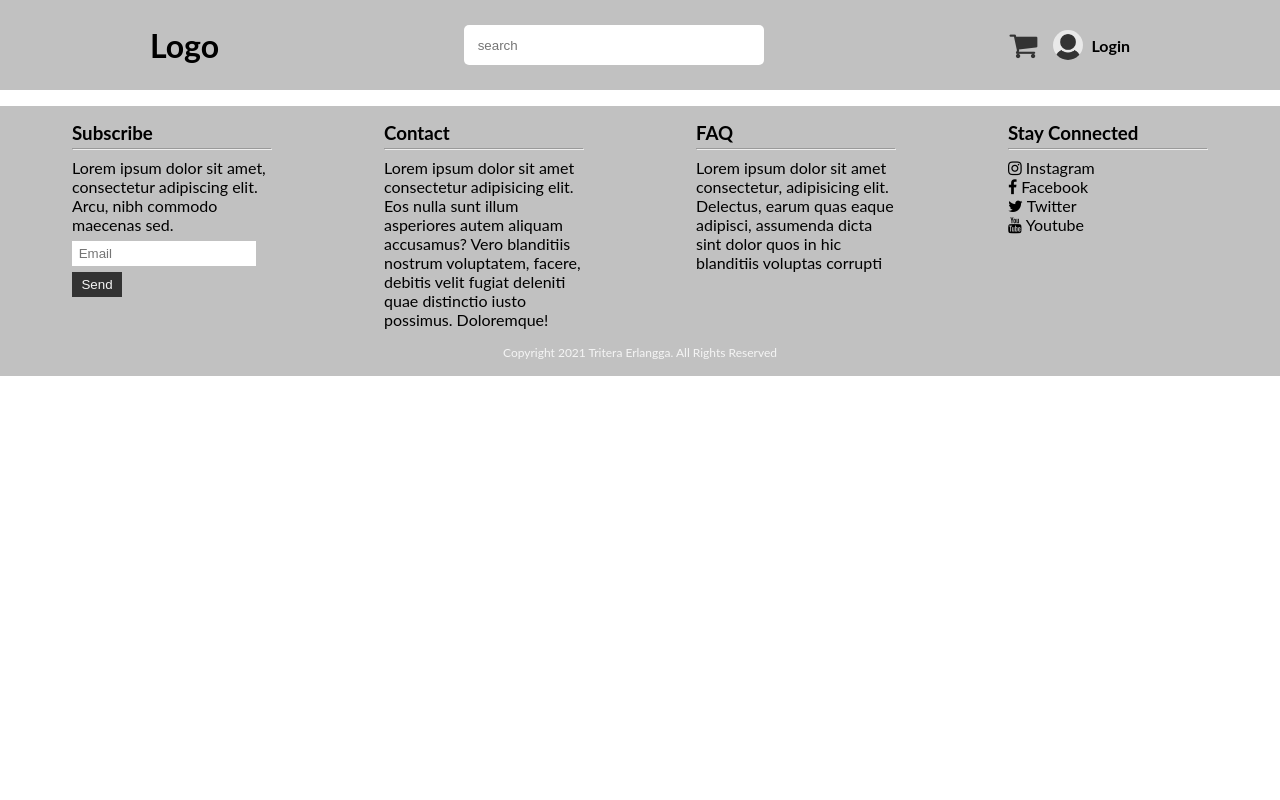
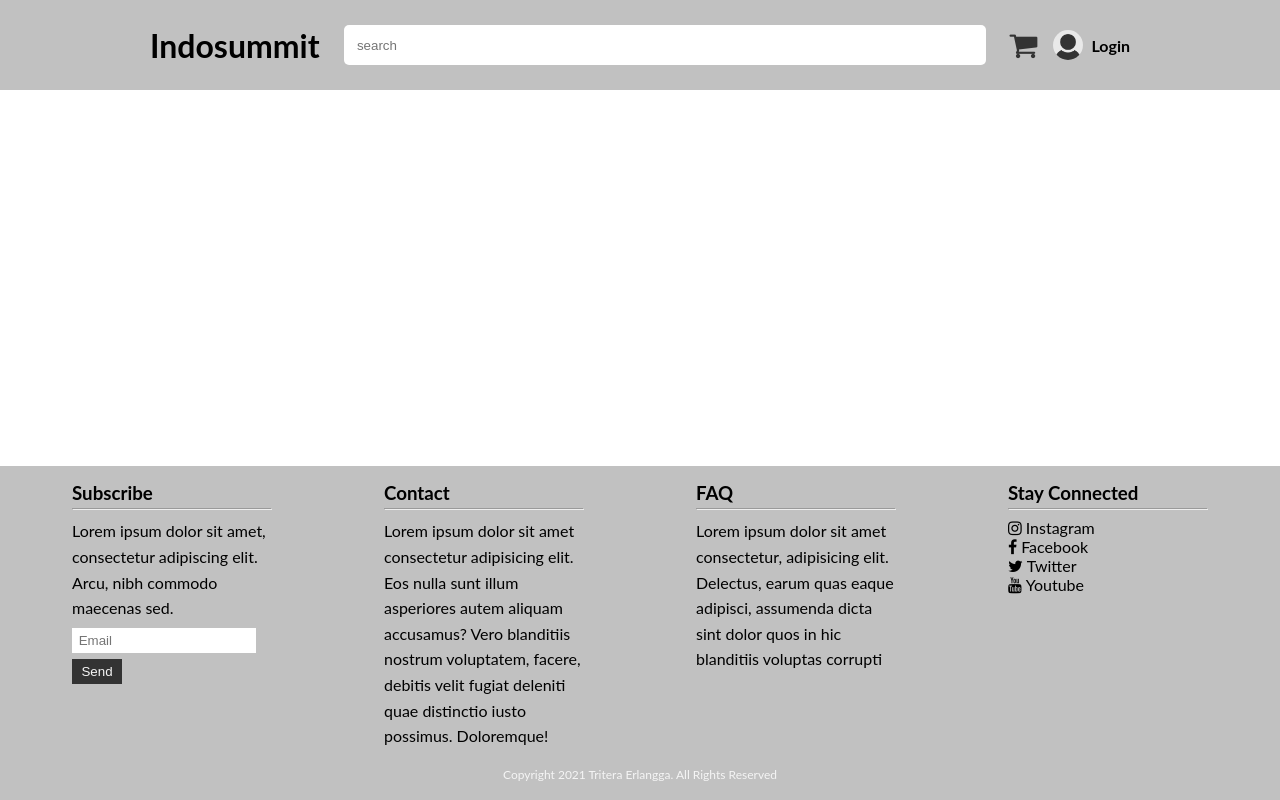
Before and after one commit to troy213/market, a React (Create React App) app in the folder client/: page /search in a window 1280 px wide. Built offline with nearby package versions, Linux system fonts and the light colour scheme.

Commit message:
add some pages, and redesign searchbar

```diff
--- a/client/src/AppRouter.js
+++ b/client/src/AppRouter.js
@@ -3,6 +3,8 @@ import { BrowserRouter as Router, Route, Switch } from 'react-router-dom'
 import App from './component/home/App'
 import Search from './component/page/Search'
 import Signup from './component/page/Signup'
+import Cart from './component/page/Cart'
+import Products from './component/page/Products'
 import store from './store'
 
 const AppRouter = () => (
@@ -13,6 +15,8 @@ const AppRouter = () => (
       </Route>
       <Route path='/search' component={Search} />
       <Route path='/signup' component={Signup} />
+      <Route path='/cart' component={Cart} />
+      <Route path='/products' component={Products} />
     </Switch>
   </Router>
 )
--- a/client/src/component/home/App.css
+++ b/client/src/component/home/App.css
@@ -14,6 +14,10 @@ html {
 
 body {
   font-family: 'Lato', 'Roboto', sans-serif;
+}
+
+p {
+  line-height: 1.6;
 }
 
 .center {
@@ -83,7 +87,6 @@ footer {
   display: flex;
   align-items: center;
   height: 90px;
-  margin-bottom: 1em;
 }
 
 .nav-container {
@@ -105,14 +108,25 @@ footer {
 }
 
 .search-bar {
-  display: none;
+  margin: 0 1em;
+  border-radius: 5px;
+  border: 0;
+  padding: 1em;
+  height: 40px;
+  width: 250px;
 }
 
-.search {
-  color: #333;
-  display: block;
-  font-size: 25px;
-  margin-right: 1rem;
+.search-bar-mobile {
+  display: flex;
+  height: 60px;
+  min-width: 360px;
+  background: #ddd;
+  justify-content: center;
+  align-items: center;
+}
+
+.search-bar-desktop {
+  display: none;
 }
 
 .cart {
@@ -135,6 +149,7 @@ footer {
 /* Promo Section */
 
 .promo {
+  margin-top: 1em;
   display: flex;
   flex-direction: column;
 }
@@ -152,7 +167,7 @@ footer {
 }
 
 .main-promo {
-  padding: 1em;
+  padding: 2em;
   height: 400px;
 }
 
@@ -345,18 +360,19 @@ footer {
     width: 100%;
   }
 
-  .search {
-    display: none;
+  .search-bar {
+    margin: 0;
+    width: 100%;
   }
 
-  .search-bar {
+  .search-bar-desktop {
     display: block;
-    border-radius: 5px;
-    border: 0;
-    padding: 1em;
-    height: 40px;
-    width: 300px;
-    max-width: 300px;
+    flex-grow: 1;
+    padding: 0 1.5em;
+  }
+
+  .search-bar-mobile {
+    display: none;
   }
 
   .main h2 {
--- a/client/src/component/home/Footer.js
+++ b/client/src/component/home/Footer.js
@@ -37,9 +37,11 @@ const Footer = () => {
         <div className='footer-content faq'>
           <h3>FAQ</h3>
           <hr />
-          Lorem ipsum dolor sit amet consectetur, adipisicing elit. Delectus,
-          earum quas eaque adipisci, assumenda dicta sint dolor quos in hic
-          blanditiis voluptas corrupti
+          <p>
+            Lorem ipsum dolor sit amet consectetur, adipisicing elit. Delectus,
+            earum quas eaque adipisci, assumenda dicta sint dolor quos in hic
+            blanditiis voluptas corrupti
+          </p>
         </div>
         <div className='footer-content socials'>
           <h3>Stay Connected</h3>
--- a/client/src/component/home/Header.js
+++ b/client/src/component/home/Header.js
@@ -22,20 +22,19 @@ const Header = (props) => {
       <nav className='nav'>
         <div className='nav-container'>
           <a href='/'>
-            <h1 className='logo'>Logo</h1>
+            <h1 className='logo'>Indosummit</h1>
           </a>
-          <input
-            type='text'
-            className='search-bar'
-            name='search'
-            placeholder='search'
-            value={searchValue}
-            onChange={(e) => setSearchValue(e.target.value)}
-            onKeyDown={onEnterPress}
-          />
+          <div className='search-bar-desktop'>
+            <SearchBar
+              value={searchValue}
+              handleChange={(e) => setSearchValue(e.target.value)}
+              onEnter={onEnterPress}
+            />
+          </div>
           <div className='nav-utils'>
-            <i className='fa fa-search search'></i>
-            <i className='fa fa-shopping-cart cart'></i>
+            <a href='/cart'>
+              <i className='fa fa-shopping-cart cart'></i>
+            </a>
             <div className='user' onClick={() => setIsOpen(true)}>
               <img src={avatar} alt='avatar' className='avatar' />
               <strong>Login</strong>
@@ -43,8 +42,29 @@ const Header = (props) => {
           </div>
         </div>
       </nav>
+      <div className='search-bar-mobile'>
+        <SearchBar
+          value={searchValue}
+          handleChange={(e) => setSearchValue(e.target.value)}
+          onEnter={onEnterPress}
+        />
+      </div>
     </>
   )
 }
 
+const SearchBar = (props) => {
+  return (
+    <input
+      type='text'
+      className='search-bar'
+      name='search'
+      placeholder='search'
+      value={props.value}
+      onChange={props.handleChange}
+      onKeyDown={props.onEnter}
+    />
+  )
+}
+
 export default Header
--- /dev/null
+++ b/client/src/component/page/Cart.css
@@ -0,0 +1,6 @@
+.cart-container {
+  min-height: 100vh;
+  display: flex;
+  flex-direction: column;
+  justify-content: space-between;
+}
--- /dev/null
+++ b/client/src/component/page/Cart.js
@@ -0,0 +1,17 @@
+import React from 'react'
+import Header from '../home/Header'
+import Footer from '../home/Footer'
+import './Cart.css'
+
+const Cart = () => {
+  return (
+    <div className='cart-container'>
+      <div>
+        <Header value='' />
+      </div>
+      <Footer />
+    </div>
+  )
+}
+
+export default Cart
--- /dev/null
+++ b/client/src/component/page/Products.css
@@ -0,0 +1,6 @@
+.products-container {
+  min-height: 100vh;
+  display: flex;
+  flex-direction: column;
+  justify-content: space-between;
+}
--- /dev/null
+++ b/client/src/component/page/Products.js
@@ -0,0 +1,17 @@
+import React from 'react'
+import Header from '../home/Header'
+import Footer from '../home/Footer'
+import './Products.css'
+
+const Products = () => {
+  return (
+    <div className='products-container'>
+      <div>
+        <Header value='' />
+      </div>
+      <Footer />
+    </div>
+  )
+}
+
+export default Products
--- /dev/null
+++ b/client/src/component/page/Search.css
@@ -0,0 +1,6 @@
+.search-container {
+  min-height: 100vh;
+  display: flex;
+  flex-direction: column;
+  justify-content: space-between;
+}
--- a/client/src/component/page/Search.js
+++ b/client/src/component/page/Search.js
@@ -2,16 +2,19 @@ import React from 'react'
 import Header from '../home/Header'
 import Footer from '../home/Footer'
 import { useLocation } from 'react-router-dom'
+import './Search.css'
 
 const Search = () => {
   const search = useLocation().search
   const name = new URLSearchParams(search).get('query')
 
   return (
-    <>
-      <Header value={name} />
+    <div className='search-container'>
+      <div>
+        <Header value={name} />
+      </div>
       <Footer />
-    </>
+    </div>
   )
 }
 
--- a/client/src/component/page/Signup.css
+++ b/client/src/component/page/Signup.css
@@ -1,12 +1,18 @@
-.sign-up {
+.sign-up-container {
+  min-width: 350px;
   width: 100%;
+  min-height: 100vh;
+  display: flex;
+  flex-direction: column;
+  justify-content: space-between;
 }
 
-.sign-up-container {
-  margin: 2em auto;
+.sign-up-content {
+  margin: 1em auto;
   display: flex;
   flex-direction: column;
   width: 50%;
+  max-width: 720px;
 }
 
 .sign-up-input {
--- a/client/src/component/page/Signup.js
+++ b/client/src/component/page/Signup.js
@@ -1,10 +1,14 @@
 import React from 'react'
+import Header from '../home/Header'
+import Footer from '../home/Footer'
 import './Signup.css'
 
 const Signup = () => {
   return (
-    <div className='sign-up'>
-      <form className='sign-up-container'>
+    <div className='sign-up-container'>
+      <div>
+        <Header value='' />
+        <form className='sign-up-content'>
           <h1 className='text-center'>Sign Up</h1>
           <label htmlFor='sign-up-email'>Email</label>
           <input
@@ -32,6 +36,8 @@ const Signup = () => {
           </button>
         </form>
       </div>
+      <Footer />
+    </div>
   )
 }
 
```
Lines whose indentation alone changed are shown as unchanged.
